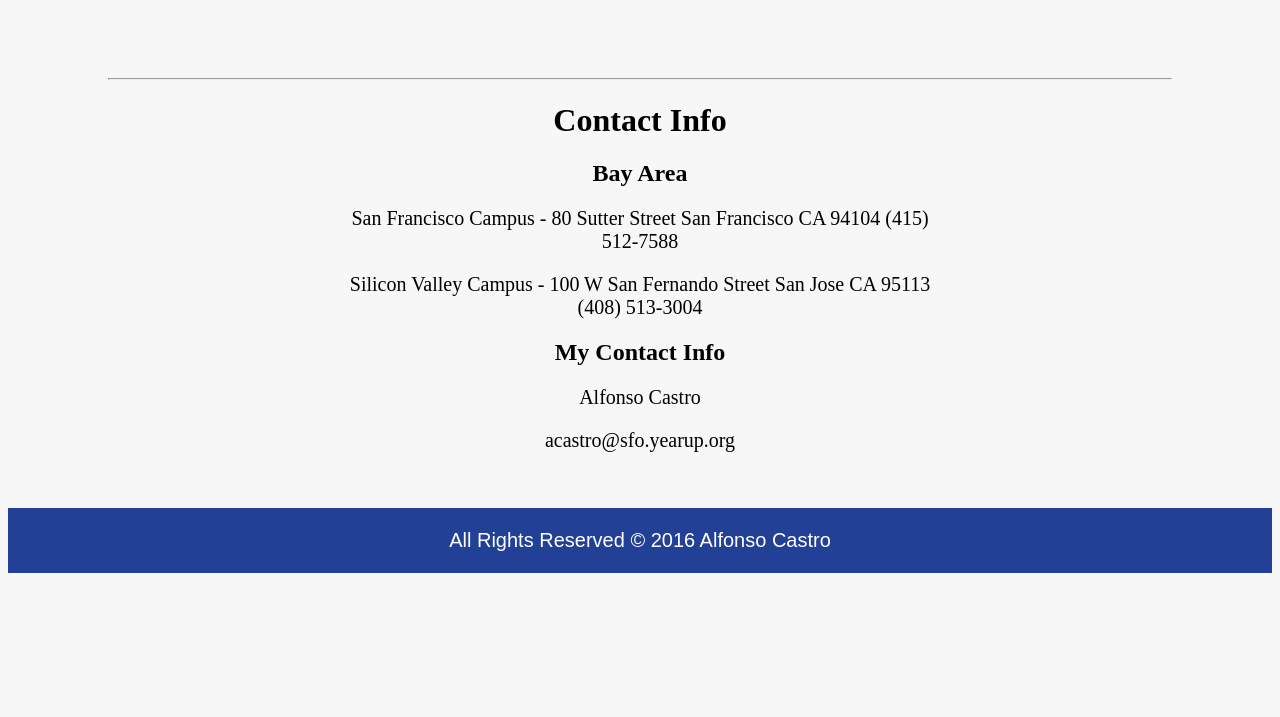
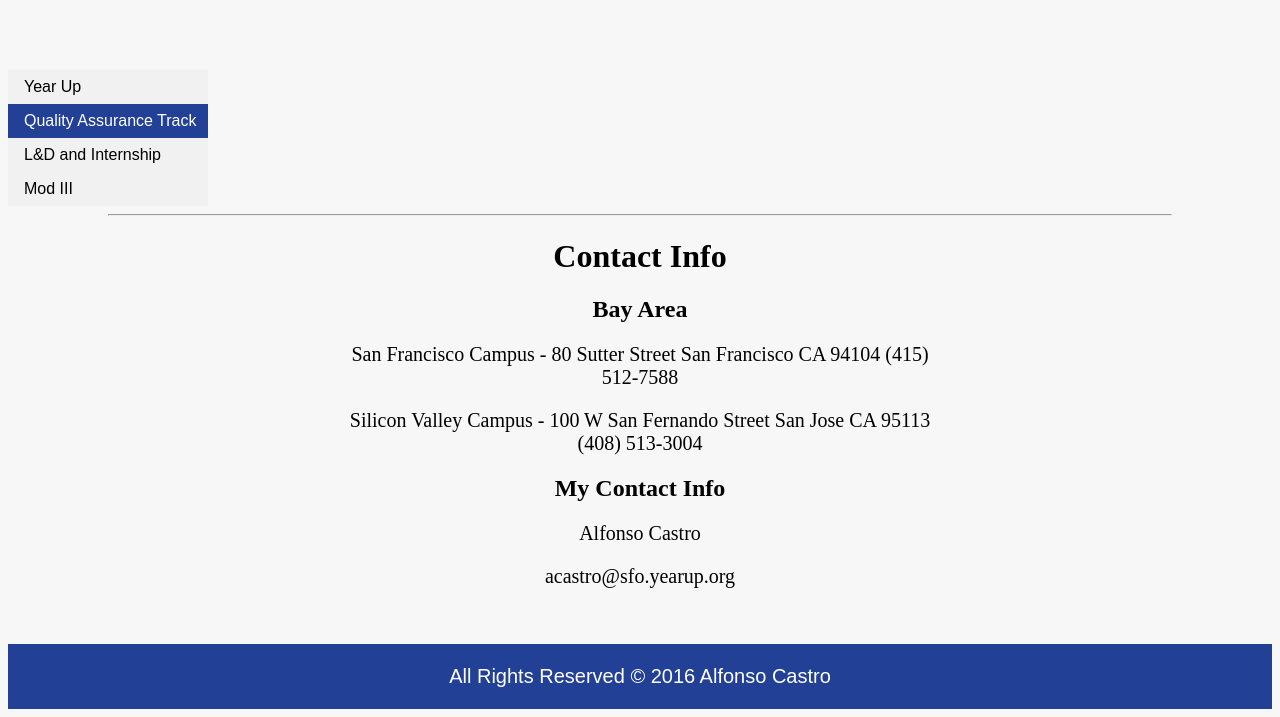
Before and after one commit to AlfonsoC1/QA-Project, a plain HTML site: page qa.html in a window 1280 px wide. Shown: the part 4475-5192 px from the top of the page. Before the commit the page ends 5056 px from the top, so only its background shows below. Drawn offline with Linux system fonts and the light colour scheme.

Commit message:
nav bar in the bottom

```diff
--- a/qa.html
+++ b/qa.html
@@ -101,6 +101,19 @@
 </ol>
 
 <br><br><br>
+
+<nav>
+  <ul>
+      <li><a href="index.html">Year Up</a></li>
+      <li><a class="active" href="qa.html">Quality Assurance Track</a></li>
+      <li><a href="l&d.html">L&D and Internship</a></li>
+      <li><a href="mod3.html">Mod III</a></li>
+  </ul>
+</nav>
+
+
+
+
 <hr>
 <footer>
 	<h1>Contact Info</h1>
```
Also changed, not shown: L&D.html (+11 -0 lines), Mod3.html (+10 -0 lines), index.html (+10 -0 lines).
